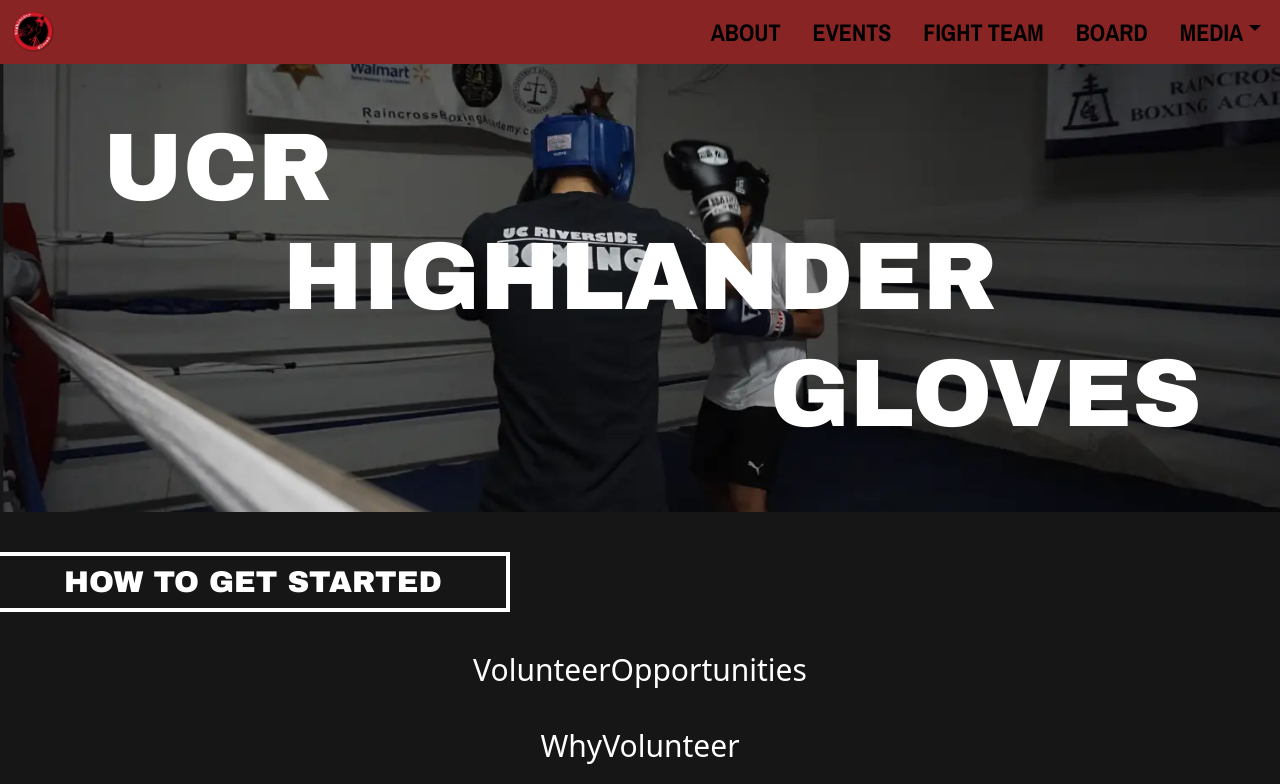
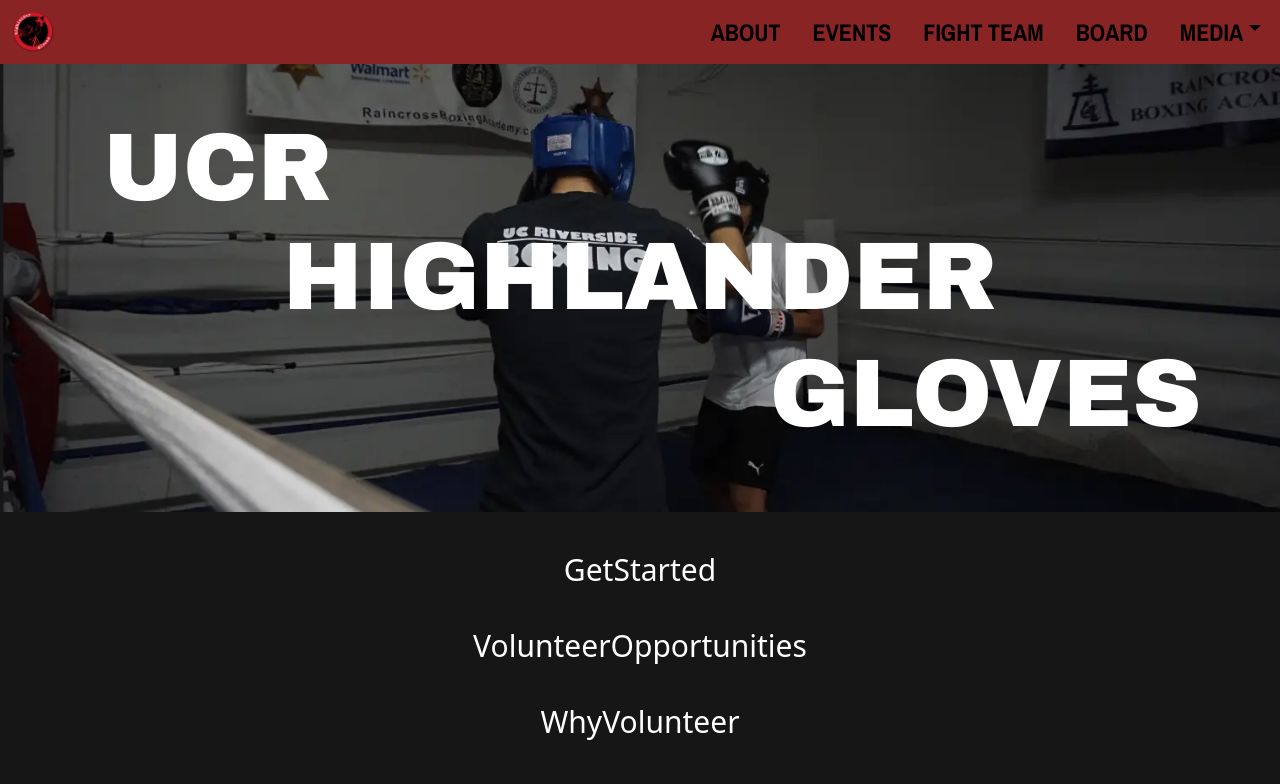
Before and after one commit to acm-ucr/highlander-gloves-website, a Next.js app: page / in a window 1280 px wide. Shown: the top 784 px of the page. Built offline with nearby package versions, Linux system fonts and the light colour scheme; a web font is replaced by a local one.

Commit message:
reverted get started

```diff
--- a/src/components/home/GetStarted.tsx
+++ b/src/components/home/GetStarted.tsx
@@ -1,21 +1,9 @@
 import React from "react";
-import Header from "@/components/Header";
-
-const Example = (props: { txt1: string }) => {
-  return (
-    <div className="flex w-full flex-col gap-3 text-3xl">
-      {/* change to justify-end when positioning to right */}
-      <div className="flex w-full justify-start">
-        <Header position="left" title={props.txt1} />
-      </div>
-    </div>
-  );
-};
 
 const GetStarted = () => {
   return (
     <div className="flex w-full flex-row justify-center text-3xl">
-      <Example txt1="HOW TO GET STARTED" />
+      GetStarted
     </div>
   );
 };
```
Also changed, not shown: src/app/home/gets-started.js (deleted, +0 -7 lines).
